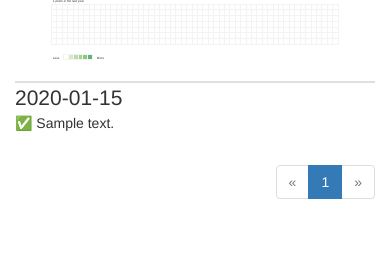
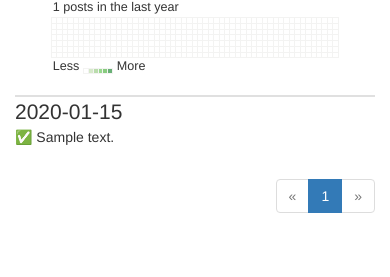
Before and after one commit to huyfififi/countingblessings, a Flask app: a page that uses app/templates/base.html in a window 390 px wide. Shown: the part 567-844 px from the top of the page. Run offline with Flask 2, Linux system fonts and the light colour scheme; a user stored in the database is signed in; tables that the repository leaves empty hold one stand-in row (values such as "Sample post"); some libraries are stand-ins or nearby versions.

Commit message:
:hammer: Make graph visible even on the smartphone

```diff
--- a/app/static/styles.css
+++ b/app/static/styles.css
@@ -58,7 +58,7 @@ div.contribution-graph {
     /* background-color: #f3f3f2; */
 }
 div.contribution-graph-header {
-    font-size: 0.8vw;
+    font-size: 90%;
     margin-left: 10.5%;
 }
 div.contribution-graph-footer {
@@ -74,7 +74,7 @@ div.contribution-graph-footer table {
 }
 div.contribution-graph-footer span {
     vertical-align: 20%;
-    font-size: 0.8vw;
+    font-size: 90%;
 }
 div.contribution-graph-content td {
     border: 0.2vw solid #f3f3f2;
```
